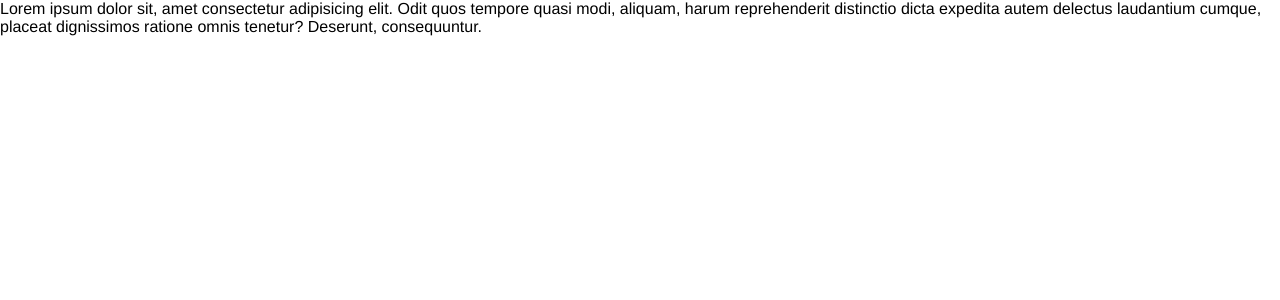
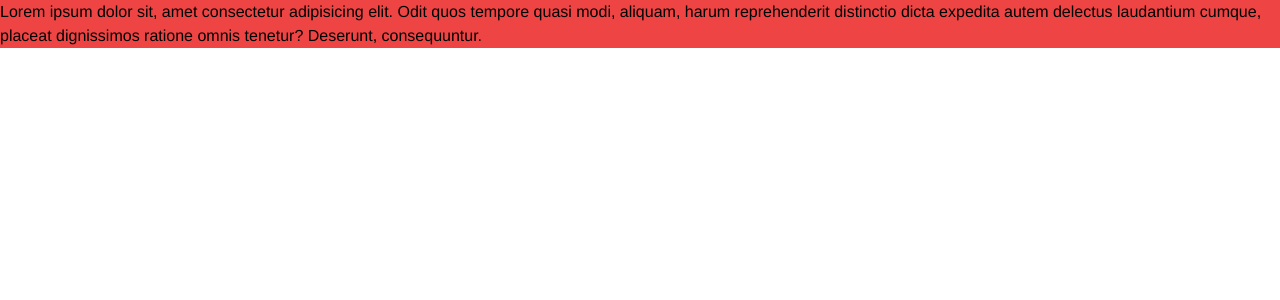
Before and after one commit to ucong2222/vue3-exam1, a Vue app: page / in a window 1280 px wide. Shown: the top 300 px of the page. Built offline with nearby package versions, Linux system fonts and the light colour scheme.

Commit message:
테일윈드 적용

```diff
--- a/package.json
+++ b/package.json
@@ -12,6 +12,9 @@
   "devDependencies": {
     "@vitejs/plugin-vue": "^1.1.4",
     "@vue/compiler-sfc": "^3.0.5",
+    "autoprefixer": "^10.2.4",
+    "postcss": "^8.2.6",
+    "tailwindcss": "^2.0.3",
     "typescript": "^4.1.3",
     "vite": "^2.0.1"
   }
--- /dev/null
+++ b/postcss.config.js
@@ -0,0 +1,6 @@
+module.exports = {
+  plugins: {
+    tailwindcss: {},
+    autoprefixer: {},
+  },
+}
--- a/src/App.vue
+++ b/src/App.vue
@@ -1,5 +1,7 @@
 <template>
-  Lorem ipsum dolor sit, amet consectetur adipisicing elit. Odit quos tempore quasi modi, aliquam, harum reprehenderit distinctio dicta expedita autem delectus laudantium cumque, placeat dignissimos ratione omnis tenetur? Deserunt, consequuntur.
+  <div class="container mx-auto bg-red-500">
+    Lorem ipsum dolor sit, amet consectetur adipisicing elit. Odit quos tempore quasi modi, aliquam, harum reprehenderit distinctio dicta expedita autem delectus laudantium cumque, placeat dignissimos ratione omnis tenetur? Deserunt, consequuntur.
+  </div>
 </template>
 
 <script lang="ts">
--- /dev/null
+++ b/src/index.css
@@ -0,0 +1,3 @@
+@tailwind base;
+@tailwind components;
+@tailwind utilities;
--- a/src/main.ts
+++ b/src/main.ts
@@ -1,4 +1,5 @@
 import { createApp } from 'vue'
 import App from './App.vue'
+import './index.css'
 
 createApp(App).mount('#app')
--- /dev/null
+++ b/tailwind.config.js
@@ -0,0 +1,11 @@
+module.exports = {
+  purge: ['./index.html', './src/**/*.{vue,js,ts,jsx,tsx}'],
+  darkMode: false, // or 'media' or 'class'
+  theme: {
+    extend: {},
+  },
+  variants: {
+    extend: {},
+  },
+  plugins: [],
+}
```
Also changed, not shown: 1 other file (tests, documents, lock files or other folders).
